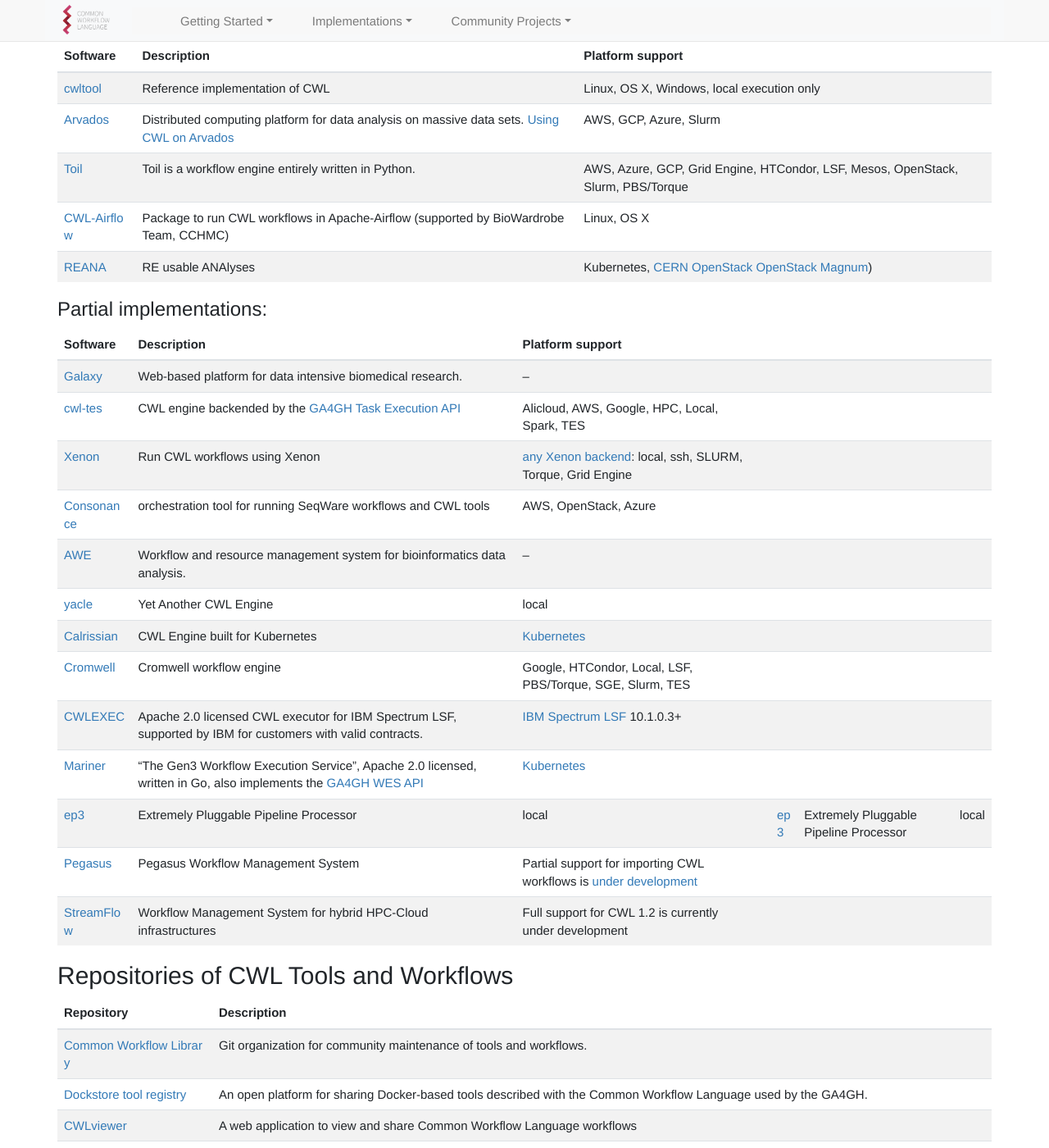
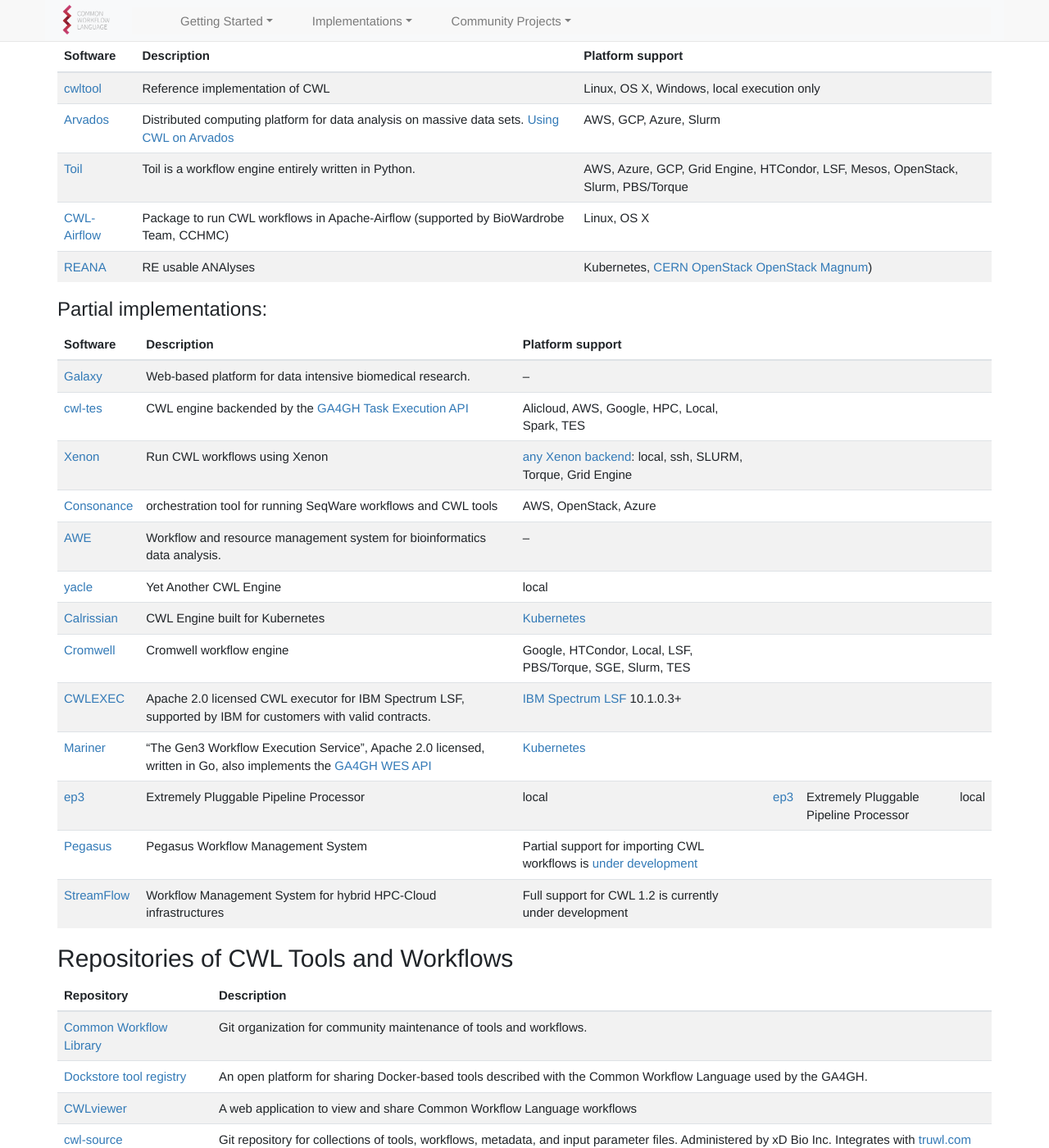
Before and after one commit to common-workflow-language/cwl-website, a Jekyll site: the page built from content/index.md, in a window 1280 px wide and 1400 px high, scrolled down 1515 px. Shown: the whole window at 82% size. Built offline with Jekyll 4.4.1, drawn with Linux system fonts in a browser that asks for light colours; comment, search, counter and statistics services are not loaded.

Commit message:
Fix table columns word-break issue

```diff
--- a/content/_sass/partials/_structure.scss
+++ b/content/_sass/partials/_structure.scss
@@ -117,7 +117,7 @@
   }
 
   a {
-    word-break: break-all;
+    word-break: normal;
   }
 }
 
```
